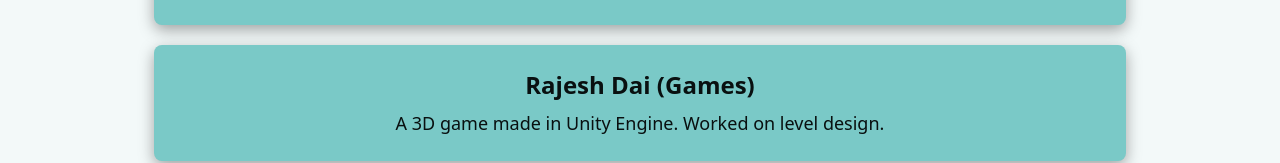
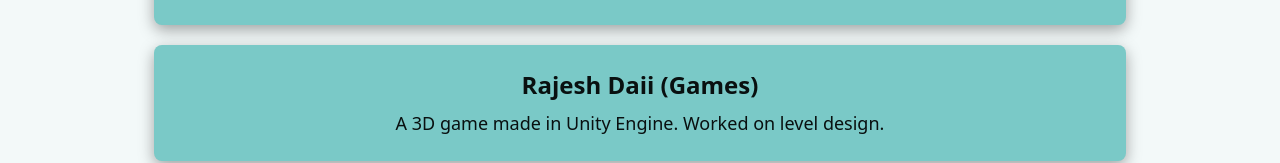
Before and after one commit to Shreevat/Portfolio, a React (Vite) app: page /Projects in a window 1280 px wide. Shown: the part 393-556 px from the top of the page. Built offline with nearby package versions, Linux system fonts and the light colour scheme.

Commit message:
fixed route for deployment

```diff
--- a/src/constants/project.ts
+++ b/src/constants/project.ts
@@ -13,7 +13,7 @@ export const PROJECTS = [
   `,
   },
   {
-    title: "Rajesh Dai (Games)",
+    title: "Rajesh Daii (Games)",
     description: `
     A 3D game made in Unity Engine.
     Worked on level design.`,
```
Also changed, not shown: 2 other files (tests, documents, lock files or other folders).
